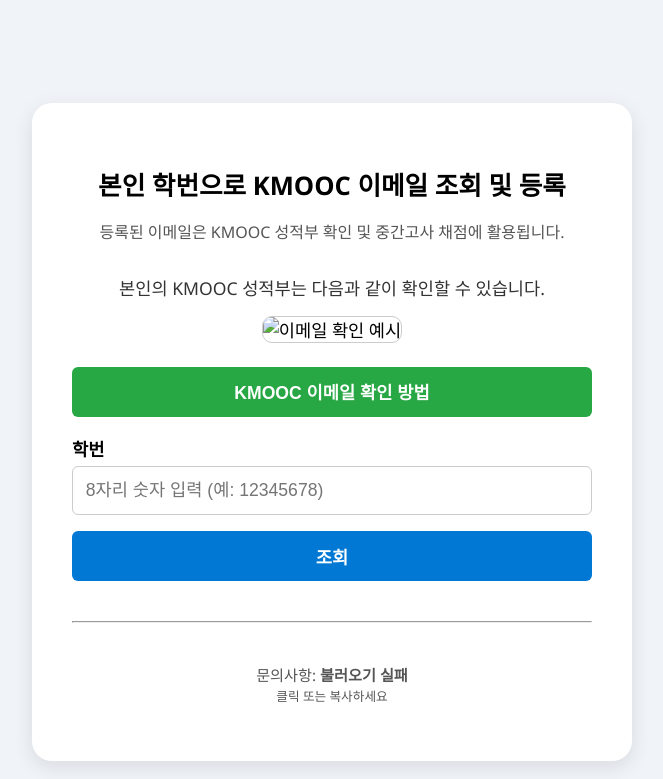
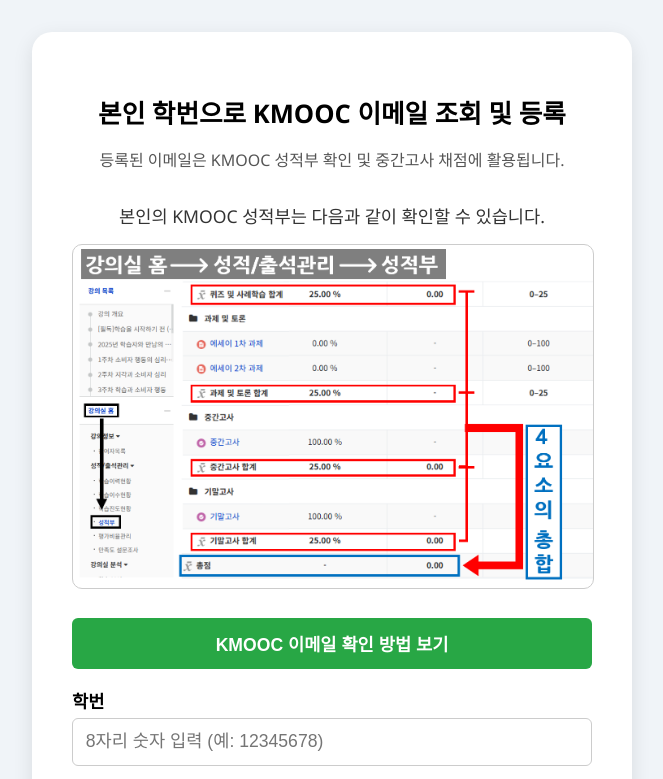
Before and after one commit to Sohangsim/kmooc-register, a plain HTML site: page index.html in a window 1280 px wide. Both pictures are taken after a click on the button "성적부 확인 방법". Shown: the top 779 px of the page, without its empty margins (308-971 px from the left). Drawn offline with Linux system fonts and the light colour scheme; no server answers.

Commit message:
Update index.html

```diff
--- a/index.html
+++ b/index.html
@@ -258,13 +258,13 @@
 
     toggleBtn.addEventListener("click", () => {
       if (showingEmailGuide) {
-        guideImage.src = "./image2.png";
+        guideImage.src = "./im2.png";
         guideText.textContent = "본인의 KMOOC 성적부는 다음과 같이 확인할 수 있습니다.";
-        toggleBtn.textContent = "KMOOC 이메일 확인 방법";
+        toggleBtn.textContent = "KMOOC 이메일 확인 방법 보기";
       } else {
         guideImage.src = "./im1.png";
         guideText.textContent = "본인 KMOOC 이메일은 다음과 같이 확인할 수 있습니다.";
-        toggleBtn.textContent = "성적부 확인 방법";
+        toggleBtn.textContent = "성적부 확인 방법 보기";
       }
       showingEmailGuide = !showingEmailGuide;
     });
```
